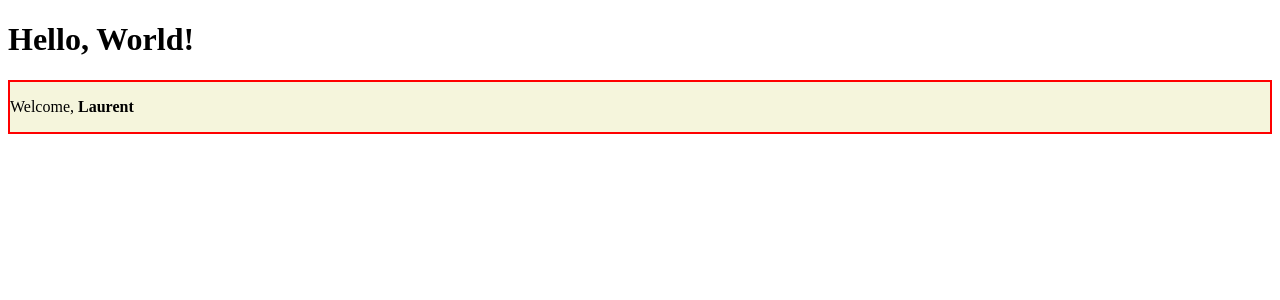
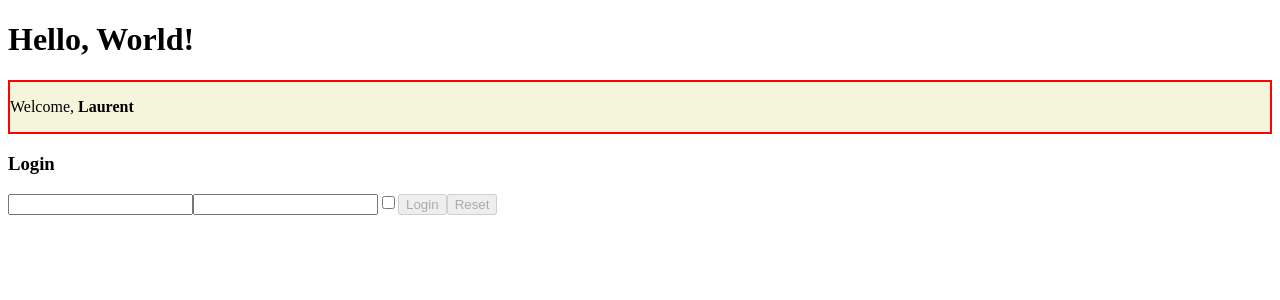
Before and after one commit to l7g/react-exercises, a React (Create React App) app: page / in a window 1280 px wide. Shown: the top 300 px of the page. Built offline with nearby package versions, Linux system fonts and the light colour scheme.

Commit message:
esercizio completato

```diff
--- a/src/App.js
+++ b/src/App.js
@@ -2,7 +2,7 @@ import { Hello } from "./Hello";
 import React from "react";
 //import { ToDoList } from "./ToDoList";
 //import { InteractiveWelcome } from "./InteractiveWelcome";
-//import { Login } from "./Login";
+import { Login } from "./Login";
 //import { UncontrolledLogin } from "./UncontrolledLogin";
 //import { Color } from "./ColorsList";
 //import { Message } from "./message";
@@ -17,12 +17,12 @@ export class App extends React.Component {
         <React.StrictMode>
           <Hello />
           <Welcome name={<strong>Laurent</strong>} age='20'/>
-
+        <Login/>
         </React.StrictMode>
 
         {/* <Message/>
                 <InteractiveWelcome/>
-                <Login/>
+
                 <ToDoList />
                 <Color/>
                 <UncontrolledLogin/>
--- a/src/Login.js
+++ b/src/Login.js
@@ -31,13 +31,16 @@ export class Login extends React.Component {
     }
 
     render() {
+        const buttonStyle = {
+            background: this.state.password.length < 8 ? 'red' : 'white',
+        }
         return (
              <div>
                 <h3>Login</h3>
                 <input name="username" type="text" value={this.state.username} onChange={this.handleInput}/>
                 <input name="password" type="password" value={this.state.password} onChange={this.handleInput}/>
                 <input name="remember" type="checkbox" checked={this.state.remember} onChange={this.handleInput}/>
-                {this.state.username !== '' && this.state.password !== '' ? <button onClick={this.onLogin}>Login</button> : <button disabled>Login</button>}
+                {this.state.username !== '' && this.state.password !== '' ? <button style={buttonStyle} onClick={this.onLogin}>Login</button> : <button disabled>Login</button>}
                 {this.state.username !== '' && this.state.password !== '' ? <button onClick={this.onReset}>Reset</button> : <button disabled>Reset</button>}
              </div>
         );
```
Also changed, not shown: src/Counter.js (+8 -2 lines).
